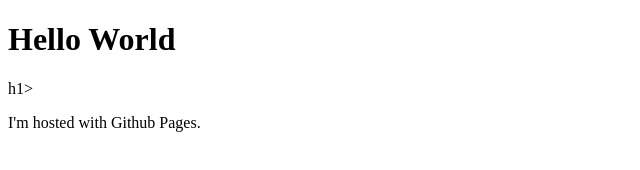
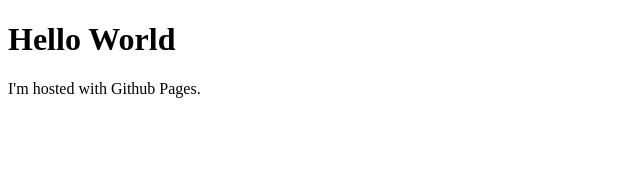
Before and after one commit to AmeMilize/JustSimpleWebsite.github.io, a plain HTML site: page index.html in a window 1280 px wide. Shown: the whole page, without its empty margins (0-640 px from the left). Drawn offline with Linux system fonts and the light colour scheme.

Commit message:
Update index.html

```diff
--- a/index.html
+++ b/index.html
@@ -2,7 +2,6 @@
 <html>
   <body>
     <h1>Hello World</h1>
-    h1>
     <p>I'm hosted with Github Pages.</p>
   </body>
 </html>
```
